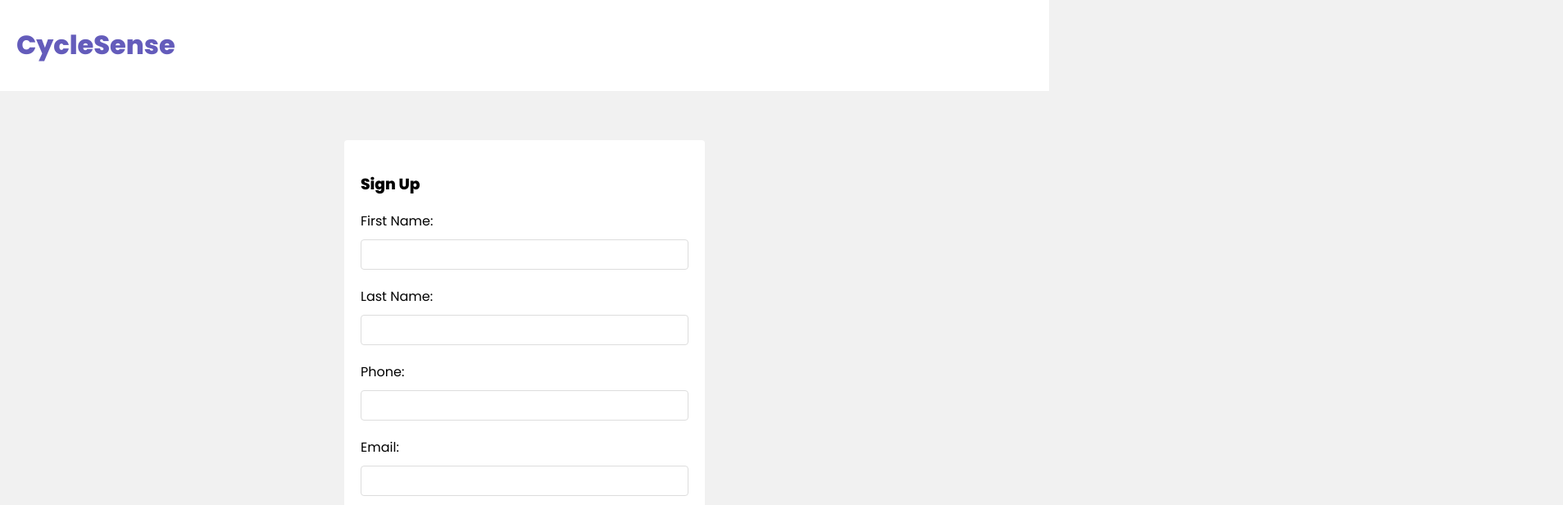
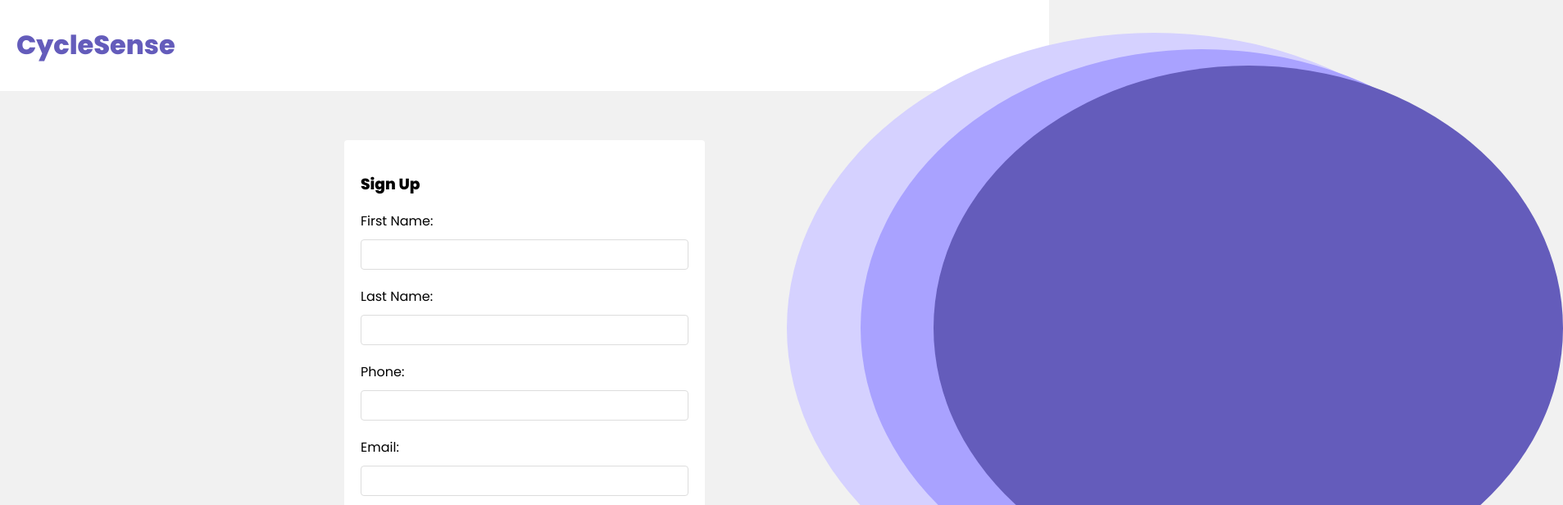
Before and after one commit to sivuu96/CycleSense, a React (Create React App) app in the folder frontend/: page /signup in a window 1280 px wide. Shown: the top 616 px of the page at 82% size, 1907 px wide, since content can reach past the window. Built offline with nearby package versions, Linux system fonts and the light colour scheme.

Commit message:
Signup page design added

```diff
--- a/frontend/src/pages/Signup.js
+++ b/frontend/src/pages/Signup.js
@@ -18,6 +18,12 @@ const Signup = () => {
     }
 
     return(
+        <div>
+            <div className="overflow-container">
+            <div className="circleBase circle3"></div>
+            <div className="circleBase circle2"></div>
+            <div className="circleBase circle1"></div>
+            </div>
         <form className='signup' onSubmit={handleSubmit}>
             <h3>Sign Up</h3>
 
@@ -61,6 +67,7 @@ const Signup = () => {
             </Link>
             </div>
         </form>
+        </div>
     )
 }
 
```
